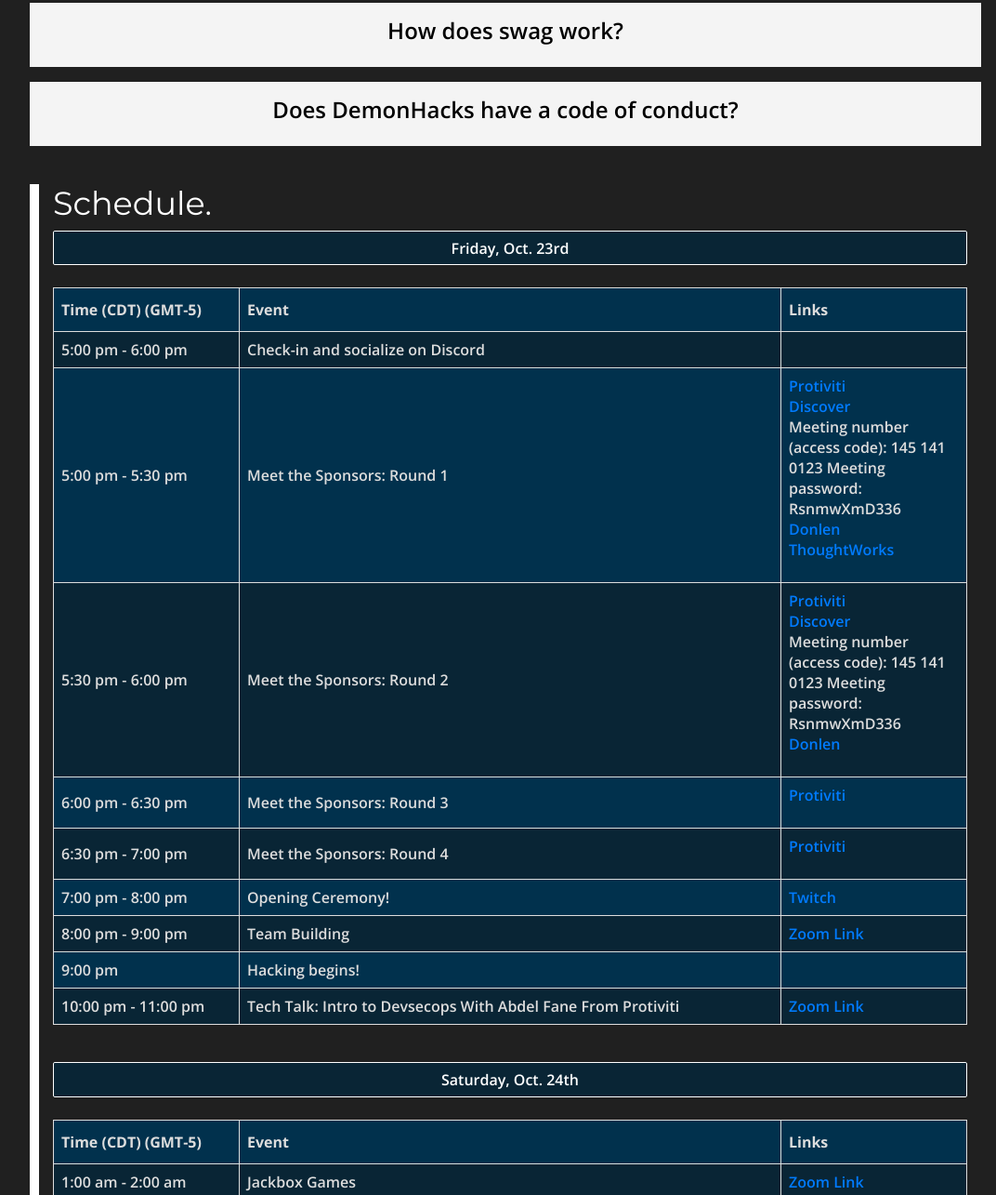
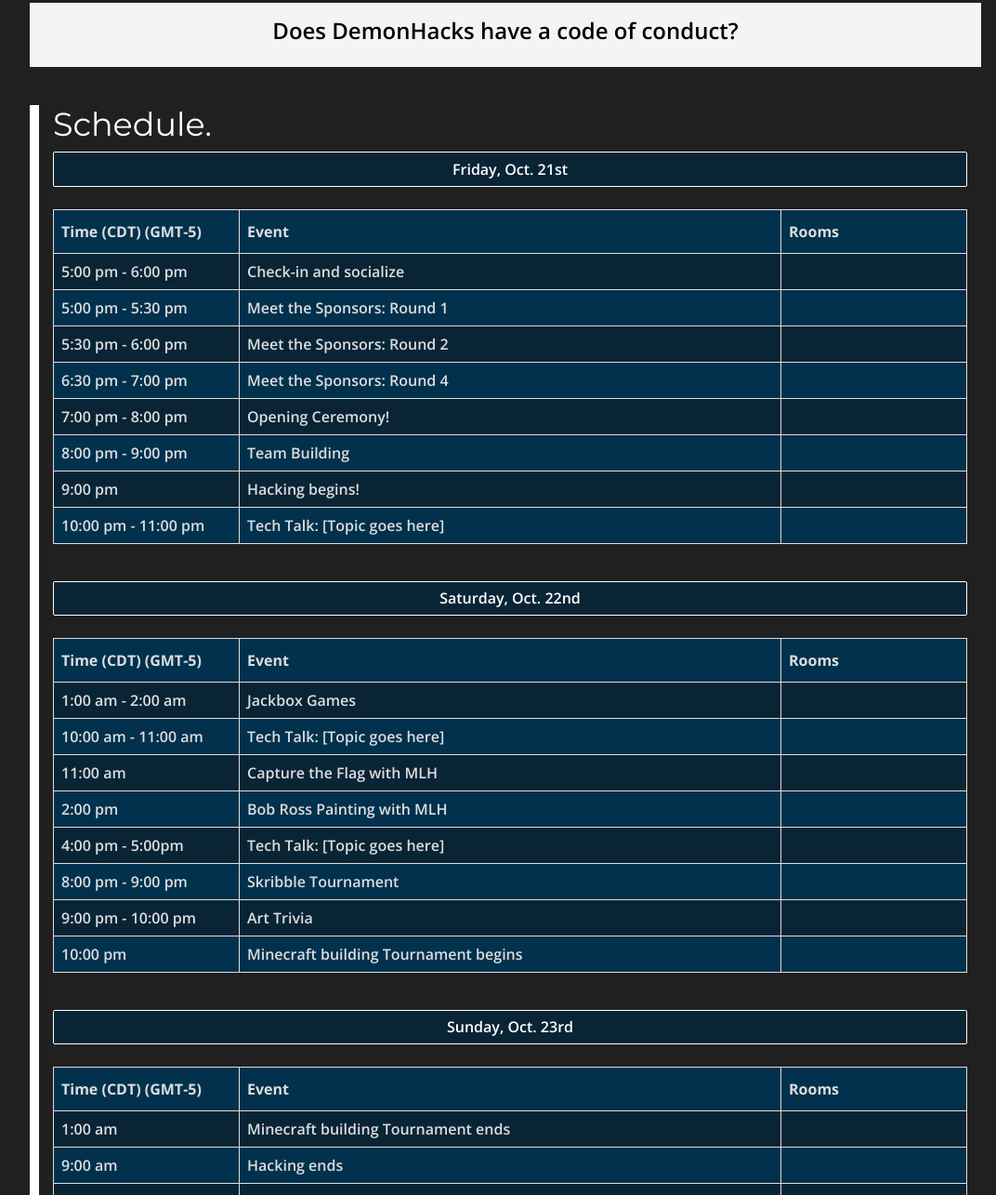
Before and after one commit to peterson-jake/dh2020, a plain HTML site: page index.html in a window 1280 px wide. Shown: the part 1396-2681 px from the top of the page at 93% size, without its empty margins (96-1168 px from the left). Drawn offline with nearby package versions, Linux system fonts and the light colour scheme.

Commit message:
Demon Hacks 2022 Rough Draft

```diff
--- a/index.html
+++ b/index.html
@@ -38,7 +38,7 @@
     <div class="container">
       <img src="templates/img/DHLOGO2022.png" width="70%" height="70%">
       <p>DePaul University</p>
-      <p>Oct. 23rd-25th</p>
+      <p>Oct. 21st-23rd</p>
       <p>36 hours</p>
     </div>
     <br>
@@ -101,8 +101,7 @@
           </div>
           <div id="collapse1" class="panel-collapse collapse" role="tabpanel" aria-labelledby="heading1">
             <div class="panel-body px-5 mb-4">
-              <p>Due to COVID-19, DemonHacks will be hosted online via Discord and Twitch for the safety of all our
-                participants and organizers!</p>
+              <p>This year we will be going back to in-person! The hackathon will be located at 243 S Wabash Ave, Chicago, IL 60604, which is the Jarvis College of Computing and Digital Media building.</p>
             </div>
           </div>
         </div>
@@ -169,12 +168,12 @@
         </div>
         <div id="collapse5" class="panel-collapse collapse" role="tabpanel" aria-labelledby="heading5">
           <div class="panel-body px-5 mb-4">
-            <p>Though the details are still in development, we'll have an opportunity for hackers to connect with other hackers on Discord and/or Zoom. Teams are limited to four hackers.</p>
+            <p>Though the details are still in development, we'll have an opportunity for hackers to connect with other hackers in-person. Teams are limited to four hackers.</p>
           </div>
         </div>
       </div>
 
-      <div class="panel panel-full">
+      <!-- <div class="panel panel-full">
         <div class="panel-heading p-3 mb-3" role="tab" id="heading6">
           <h3 class="panel-title">
             <a class="collapsed" role="button" title="" data-toggle="collapse" data-parent="#accordion"
@@ -188,7 +187,7 @@
             <p>Due to COVID-19, some swag will be digital (such as wallpapers). Any physical swag will be mailed.</p>
           </div>
         </div>
-      </div>
+      </div> -->
 
       <div class="panel panel-full">
         <div class="panel-heading p-3 mb-3" role="tab" id="heading7">
@@ -217,24 +216,25 @@
   <section class="schedule" id="schedule">
     <div class="container">
       <h1>Schedule.</h1>
-      <a href="#fri" class="button1" data-toggle="collapse"><b>Friday, Oct. 23rd</b></a>
+      <a href="#fri" class="button1" data-toggle="collapse"><b>Friday, Oct. 21st</b></a>
       <div id="fri" class="collapse show">
         <br>
         <table id="friTable">
           <tr>
             <th style="width: 200px;">Time (CDT) (GMT-5)</th>
             <th>Event</th>
-            <th style="width: 200px;">Links</th>
+            <th style="width: 200px;">Rooms</th>
           </tr>
           <tr>
             <td>5:00 pm - 6:00 pm</td>
-            <td>Check-in and socialize on Discord</td>
+            <td>Check-in and socialize</td>
             <td/>
           </tr>
           <tr>
             <td>5:00 pm - 5:30 pm</td>
             <td>Meet the Sponsors: Round 1</td>
-            <td><ul><a href="https://us05web.zoom.us/j/86776294478?pwd=YVlNUnErZzhzWFliWDdHNWZwbkxlUT09">Protiviti</a>
+            <td>
+              <!-- <ul><a href="https://us05web.zoom.us/j/86776294478?pwd=YVlNUnErZzhzWFliWDdHNWZwbkxlUT09">Protiviti</a>
               <br/>
               <a href="https://discover.webex.com/discover/j.php?MTID=m8f12109321a305e3103ce82818c7e740">Discover</a>
               <br/>
@@ -244,42 +244,51 @@
               <a href="https://zoom.us/j/98849876959?pwd=dHBCMDZOVFRmVkFROWl3Wk4vZWlGZz09">Donlen</a>
               <br/>
               <a href="https://thoughtworks.zoom.us/j/98947386844">ThoughtWorks</a>
-            </ul></td>
+            </ul> -->
+          </td>
           </tr>
           <tr>
             <td>5:30 pm - 6:00 pm</td>
             <td>Meet the Sponsors: Round 2</td>
-            <td><ul><a href="https://us05web.zoom.us/j/86277773351?pwd=UFhlaUxmZm41Y3I2UXBxMGMweXp5Zz09">Protiviti</a>
+            <td>
+              <!-- <ul><a href="https://us05web.zoom.us/j/86277773351?pwd=UFhlaUxmZm41Y3I2UXBxMGMweXp5Zz09">Protiviti</a>
               <br/>
               <a href="https://discover.webex.com/discover/j.php?MTID=m8f12109321a305e3103ce82818c7e740">Discover</a>
               <br/>
               Meeting number (access code): 145 141 0123
               Meeting password: RsnmwXmD336
-              <br/>
-              <a href="https://zoom.us/j/98849876959?pwd=dHBCMDZOVFRmVkFROWl3Wk4vZWlGZz09">Donlen</a>
+              <br/> -->
+              <!-- <a href="https://zoom.us/j/98849876959?pwd=dHBCMDZOVFRmVkFROWl3Wk4vZWlGZz09">Donlen</a>
             </ul></td>
           </tr>
           <tr>
             <td>6:00 pm - 6:30 pm</td>
             <td>Meet the Sponsors: Round 3</td>
             <td><ul><a href="https://us05web.zoom.us/j/84276033545?pwd=L1Z2ZlFHNzYwbTJnTkw1WXY4T1Vydz09">Protiviti</a>
-            </ul></td>
+             </ul> -->
+          </td>
           </tr>
           <tr>
             <td>6:30 pm - 7:00 pm</td>
             <td>Meet the Sponsors: Round 4</td>
-            <td><ul><a href="https://us04web.zoom.us/j/73823318782?pwd=bDQ3dnF3QlF3UHJGWmhaU2cxbmdKQT09">Protiviti</a>
-            </ul></td>
+            <td>
+              <!-- <ul><a href="https://us04web.zoom.us/j/73823318782?pwd=bDQ3dnF3QlF3UHJGWmhaU2cxbmdKQT09">Protiviti</a>
+            </ul> -->
+          </td>
           </tr>
           <tr>
             <td>7:00 pm - 8:00 pm</td>
             <td>Opening Ceremony!</td>
-            <td><a href="https://www.twitch.tv/dp_demonhacks">Twitch</a></td>
+            <td>
+              <!-- <a href="https://www.twitch.tv/dp_demonhacks">Twitch</a> -->
+            </td>
           </tr>
           <tr>
             <td>8:00 pm - 9:00 pm</td>
             <td>Team Building</td>
-            <td><a href="https://depaul.zoom.us/j/99355806725?pwd=MUtqQlB4ZHNoZ1JieU9wQTJBL3cyUT09">Zoom Link</a></td>
+            <td>
+              <!-- <a href="https://depaul.zoom.us/j/99355806725?pwd=MUtqQlB4ZHNoZ1JieU9wQTJBL3cyUT09">Zoom Link</a> -->
+            </td>
           </tr>
           <tr>
             <td>9:00 pm</td>
@@ -288,61 +297,76 @@
           </tr>
           <tr>
             <td>10:00 pm - 11:00 pm</td>
-            <td>Tech Talk: Intro to Devsecops With Abdel Fane From Protiviti</td>
-            <td><a href="https://us02web.zoom.us/j/84723174273?pwd=TUQ2N0YzQ2d1R1pxeE9hU0xvQUJ1dz09">Zoom Link</a></td>
+            <td>Tech Talk: [Topic goes here]</td>
+            <td>
+              <!-- <a href="https://us02web.zoom.us/j/84723174273?pwd=TUQ2N0YzQ2d1R1pxeE9hU0xvQUJ1dz09">Zoom Link</a> -->
+            </td>
           </tr>
         </table>
         <br>
       </div>
       <p></p>
-      <a href="#sat" class="button1" data-toggle="collapse"><b>Saturday, Oct. 24th</b></a>
+      <a href="#sat" class="button1" data-toggle="collapse"><b>Saturday, Oct. 22nd</b></a>
       <div id="sat" class="collapse show">
         <br>
         <table id="satTable">
           <tr>
             <th style="width: 200px;">Time (CDT) (GMT-5)</th>
             <th>Event</th>
-            <th style="width: 200px;">Links</th>
+            <th style="width: 200px;">Rooms</th>
           </tr>
           <tr>
             <td>1:00 am - 2:00 am</td>
             <td>Jackbox Games</td>
-            <td><a href="https://depaul.zoom.us/j/98499438063?pwd=SXYvVXFIOUdob0xxZlkvNkwvTlpiQT09">Zoom Link</a></td>
+            <td>
+              <!-- <a href="https://depaul.zoom.us/j/98499438063?pwd=SXYvVXFIOUdob0xxZlkvNkwvTlpiQT09">Zoom Link</a> -->
+            </td>
           </tr>
           <tr>
             <td>10:00 am - 11:00 am</td>
-            <td>Tech Talk: Introduction to Git/Github with Artur Oganezov</td>
-            <td><a href="https://discover.webex.com/discover/j.php?MTID=m02c1f14647654bc73824445a281d0ef6">Webex Link</a>
-            <br/>
+            <td>Tech Talk: [Topic goes here]</td>
+            <td>
+              <!-- <a href="https://discover.webex.com/discover/j.php?MTID=m02c1f14647654bc73824445a281d0ef6">Webex Link</a> -->
+            <!-- <br/>
             Meeting number (access code): 145 011 7047
             Meeting password: 3PVkD5kx
-            <br/>
+            <br/> -->
           </td>
           </tr>
           <tr>
             <td>11:00 am</td>
             <td>Capture the Flag with MLH</td>
-            <td><a href="https://virginiatech.zoom.us/j/483608709">Zoom Link</a></td>
+            <td>
+              <!-- <a href="https://virginiatech.zoom.us/j/483608709">Zoom Link</a> -->
+            </td>
           </tr>
           <tr>
             <td>2:00 pm</td>
             <td>Bob Ross Painting with MLH</td>
-            <td><a href="https://virginiatech.zoom.us/j/483608709">Zoom Link</a></td>
+            <td>
+              <!-- <a href="https://virginiatech.zoom.us/j/483608709">Zoom Link</a> -->
+            </td>
           </tr>
           <tr>
             <td>4:00 pm - 5:00pm </td>
-            <td>Tech Talk: Making a Basic Website in Jekyll With Saundra Castaneda</td>
-            <td><a href="https://depaul.zoom.us/j/97125934573?pwd=SlNMSHp3Yk4wTnNWdndEWi96bUp5QT09">Zoom Link</a></td>
+            <td>Tech Talk: [Topic goes here]</td>
+            <td>
+              <!-- <a href="https://depaul.zoom.us/j/97125934573?pwd=SlNMSHp3Yk4wTnNWdndEWi96bUp5QT09">Zoom Link</a> -->
+            </td>
           </tr>
           <tr>
             <td>8:00 pm - 9:00 pm</td>
             <td>Skribble Tournament</td>
-            <td><a href="https://depaul.zoom.us/j/95250668138?pwd=Mlp1eHNJQy8rSFRQZlpISE9aQ2FwQT09">Zoom Link</a></td>
+            <td>
+              <!-- <a href="https://depaul.zoom.us/j/95250668138?pwd=Mlp1eHNJQy8rSFRQZlpISE9aQ2FwQT09">Zoom Link</a> -->
+            </td>
           </tr>
           <tr>
             <td>9:00 pm - 10:00 pm</td>
             <td>Art Trivia</td>
-            <td><a href="https://depaul.zoom.us/j/99377549207?pwd=SThVTlk4R1ozVHpqUG9QZjRGaFdjUT09">Zoom Link</a></td>
+            <td>
+              <!-- <a href="https://depaul.zoom.us/j/99377549207?pwd=SThVTlk4R1ozVHpqUG9QZjRGaFdjUT09">Zoom Link</a> -->
+            </td>
           </tr>
           <tr>
             <td>10:00 pm</td>
@@ -354,14 +378,14 @@
         <br>
       </div>
       <p></p>
-      <a href="#sun" class="button1" data-toggle="collapse"><b>Sunday, Oct. 25th</b></a>
+      <a href="#sun" class="button1" data-toggle="collapse"><b>Sunday, Oct. 23rd</b></a>
       <div id="sun" class="collapse show">
         <br>
         <table id="sunTable">
           <tr>
             <th style="width: 200px;">Time (CDT) (GMT-5)</th>
             <th>Event</th>
-            <th style="width: 200px;">Links</th>
+            <th style="width: 200px;">Rooms</th>
           </tr>
           <tr>
             <td>1:00 am</td>
@@ -381,7 +405,9 @@
           <tr>
             <td>12:30 pm - 1:30 pm</td>
             <td>Closing Ceremony</td>
-            <td><a href="https://www.twitch.tv/dp_demonhacks">Twitch</a></td>
+            <td>
+              <!-- <a href="https://www.twitch.tv/dp_demonhacks">Twitch</a> -->
+            </td>
           </tr>
         </table>
         <br>
@@ -398,16 +424,17 @@
       <div class="column">
         <h3>Sponsors.</h3>
         <div class="row">
-          <img src="templates/img/protivit.jpg"  oncClick="window.open('http://protiviti.com','_blank')">
-          <img src="templates/img/echoAR - Logo 2020 - Dark.png" style="max-height: 50px;" onClick="window.open('https://www.echoar.xyz','_blank')">
+          <img src="templates/img/SponserTemplate.png"  oncClick="window.open('http://demonhacks.org','_blank')">
+          <img src="templates/img/SponserTemplate.png" onClick="window.open('http://demonhacks.org','_blank')">
         </div>
         <br/>
         <div class="row">
-          <img src="templates/img/Campus logo_no tag.png" onClick="window.open('https://www.discover.com/','_blank')">
+          <img src="templates/img/SponserTemplate.png" onClick="window.open('','_blank')">
         </div>
         <div class="row">
-          <img src="templates/img/Donlen-Logo-Black.png" onClick="window.open('http://donlen.com','_blank')">
-          <img src="templates/img/ThoughtWorks.png" onClick="window.open('http://thoughtworks.com','_blank')">
+          <br/>
+          <img src="templates/img/SponserTemplate.png" onClick="window.open('http://demonhacks.org','_blank')">
+          <img src="templates/img/SponserTemplate.png" onClick="window.open('http://demonhacks.org','_blank')">
         </div>
       </div>
     </div>
```
Also changed, not shown: templates/img/SponserTemplate.png (added).
